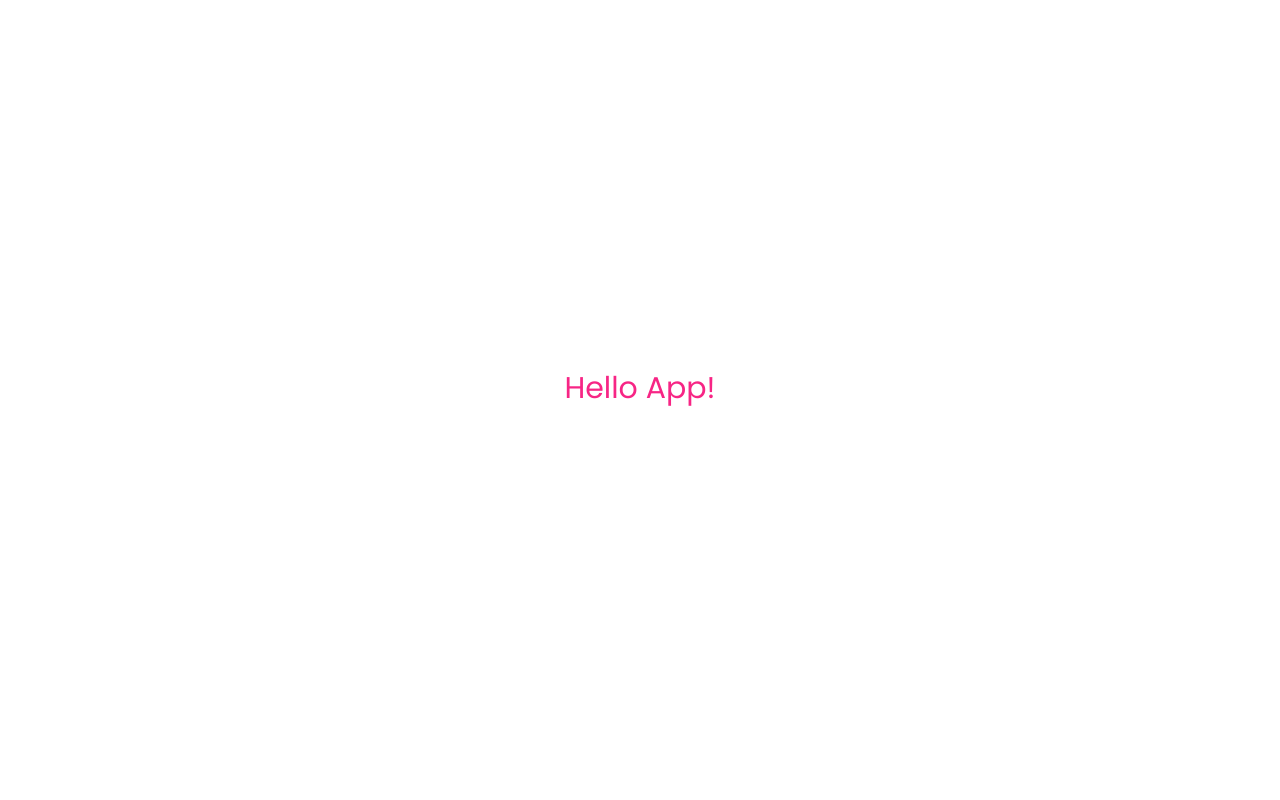
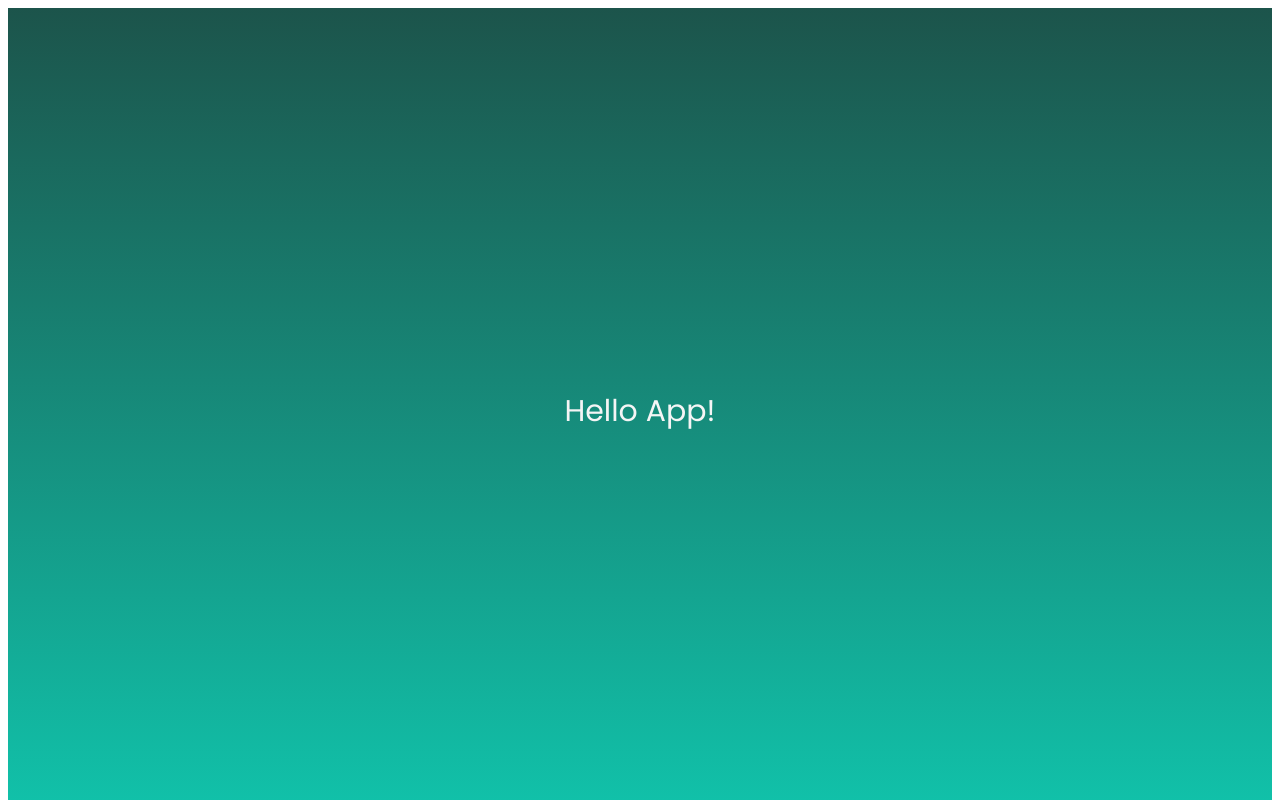
Before and after one commit to joaotanaca/genshin-client, a Next.js app: page /characters/character in a window 1280 px wide. Before the commit this address had no page. Shown: the top 800 px of the page. Built offline with nearby package versions, Linux system fonts and the light colour scheme.

Commit message:
💄 ✨ 🏷️ create-global-styles-and-head-component

```diff
--- /dev/null
+++ b/src/components/Head/index.tsx
@@ -0,0 +1,14 @@
+import Head from 'next/head'
+import React from 'react'
+
+type TProps = {
+  title: string;
+}
+
+const HeadComponent:React.FC<TProps> = ({title}) => (
+  <Head>
+    <title>{title}</title>
+  </Head>
+)
+
+export default HeadComponent
--- a/src/pages/_app.tsx
+++ b/src/pages/_app.tsx
@@ -1,21 +1,10 @@
 import type { AppProps } from 'next/app'
 import 'tailwindcss/tailwind.css'
-import { TestText, Global } from '../pages/global'
 
 function MyApp({ Component, pageProps }: AppProps) {
   return (
-    <Global>
-      <div>
-        <link rel="preconnect" href="https://fonts.googleapis.com"/>
-        <link rel="preconnect" href="https://fonts.gstatic.com" crossOrigin="true"/>
-        <link href="https://fonts.googleapis.com/css2?family=Poppins&display=swap" rel="stylesheet"/>
-      </div>
 
-      <TestText>
-        <p>Hello App!</p>
-      </TestText>
-      <Component {...pageProps} />
-    </Global>
+    <Component {...pageProps} />
   )
 }
 export default MyApp
--- /dev/null
+++ b/src/pages/_document.tsx
@@ -0,0 +1,36 @@
+import Document, { Html, Head, Main, NextScript } from 'next/document'
+import HeadComponent from '../components/Head'
+import Global from '../styles/global'
+
+class MyDocument extends Document {
+  static async getInitialProps(ctx: any) {
+    const initialProps = await Document.getInitialProps(ctx)
+    return { ...initialProps }
+  }
+
+  render() {
+    return (
+      <Html>
+        <Head>
+          <link rel="preconnect" href="https://fonts.googleapis.com" />
+          <link
+            rel="preconnect"
+            href="https://fonts.gstatic.com"
+            crossOrigin="true"
+          />
+          <link
+            href="https://fonts.googleapis.com/css2?family=Poppins&display=swap"
+            rel="stylesheet"
+          />
+        </Head>
+        <Global />
+        <body>
+          <Main />
+          <NextScript />
+        </body>
+      </Html>
+    )
+  }
+}
+
+export default MyDocument
--- /dev/null
+++ b/src/pages/characters/character/index.tsx
@@ -0,0 +1,47 @@
+import styled from "styled-components"
+import HeadComponent from "../../../components/Head"
+
+const StarsBackground = styled.div`
+  height: 100%;
+  width: 100%;
+  background: linear-gradient(0, #11c2aa, #1c544b);
+
+  div.stars {
+    width: 3px;
+    height: 3px;
+    color: #000000;
+    border-radius: 50%;
+  }
+`
+
+const TestText = styled.div`
+  height: 100vh;
+  display: flex;
+  justify-content: center;
+  align-items: center;
+
+  p {
+    font-family: Poppins;
+    font-size: 30px;
+    color: #f5f5f5;
+  }
+`
+
+function Index() {
+  return (
+    <>
+    <HeadComponent
+    title="Character"
+    />
+    <StarsBackground>
+      <div className="stars" />
+      <TestText>
+        <p>Hello App!</p>
+      </TestText>
+    </StarsBackground>
+    </>
+
+  )
+}
+
+export default Index
--- a/src/pages/global.ts
+++ /dev/null
@@ -1,18 +0,0 @@
-import styled from 'styled-components';
-
-export const Global = styled.div`
-
-`;
-
-export const TestText = styled.div`
-  height: 97vh;
-  display: flex;
-  justify-content: center;
-  align-items: center;
-
-  p{
-    font-family: Poppins;
-    font-size: 30px ;
-    color: #f72585;
-  }
-`;
--- /dev/null
+++ b/src/styles/global.ts
@@ -0,0 +1,14 @@
+import { createGlobalStyle } from 'styled-components'
+
+export default createGlobalStyle`
+  html{
+    scroll-behavior: smooth;
+    margin: 0;
+    padding: 0;
+  }
+
+  body{
+    margin: 0px;
+    padding: 0;
+  }
+`
```
Also changed, not shown: src/pages/index.tsx (added, +7 -0 lines).
